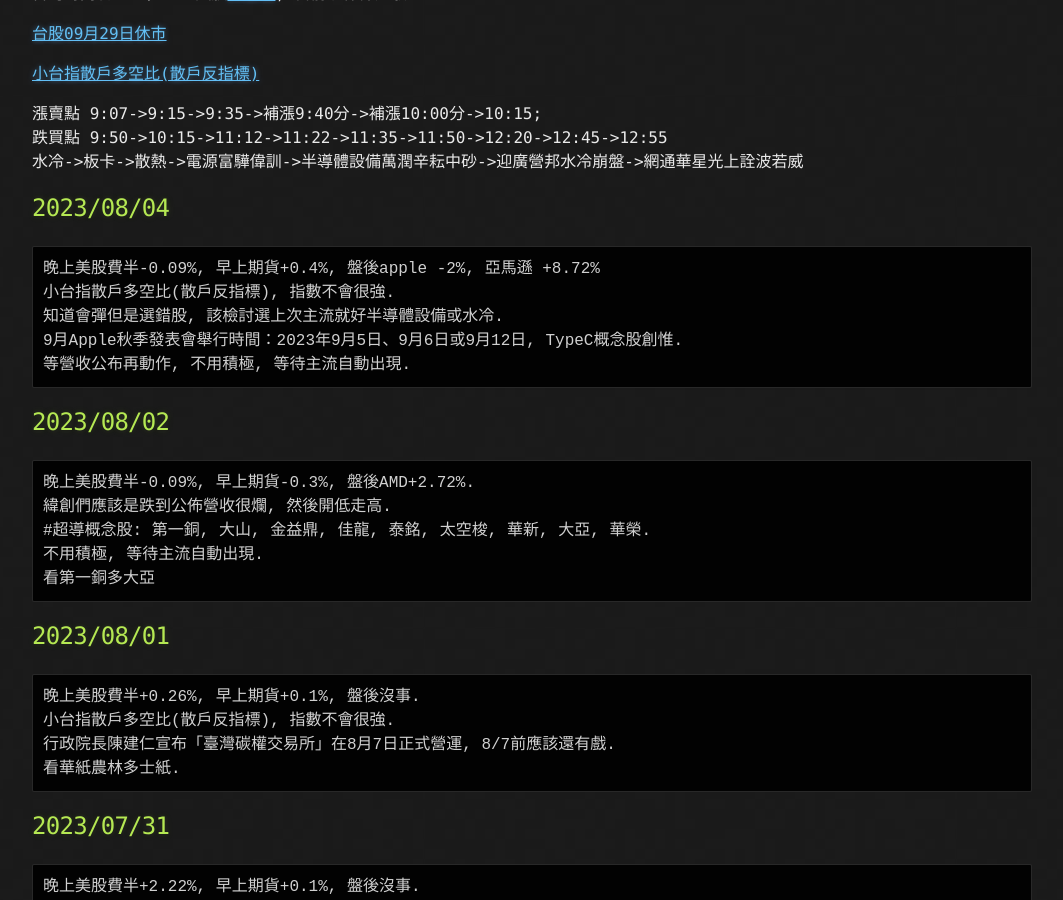
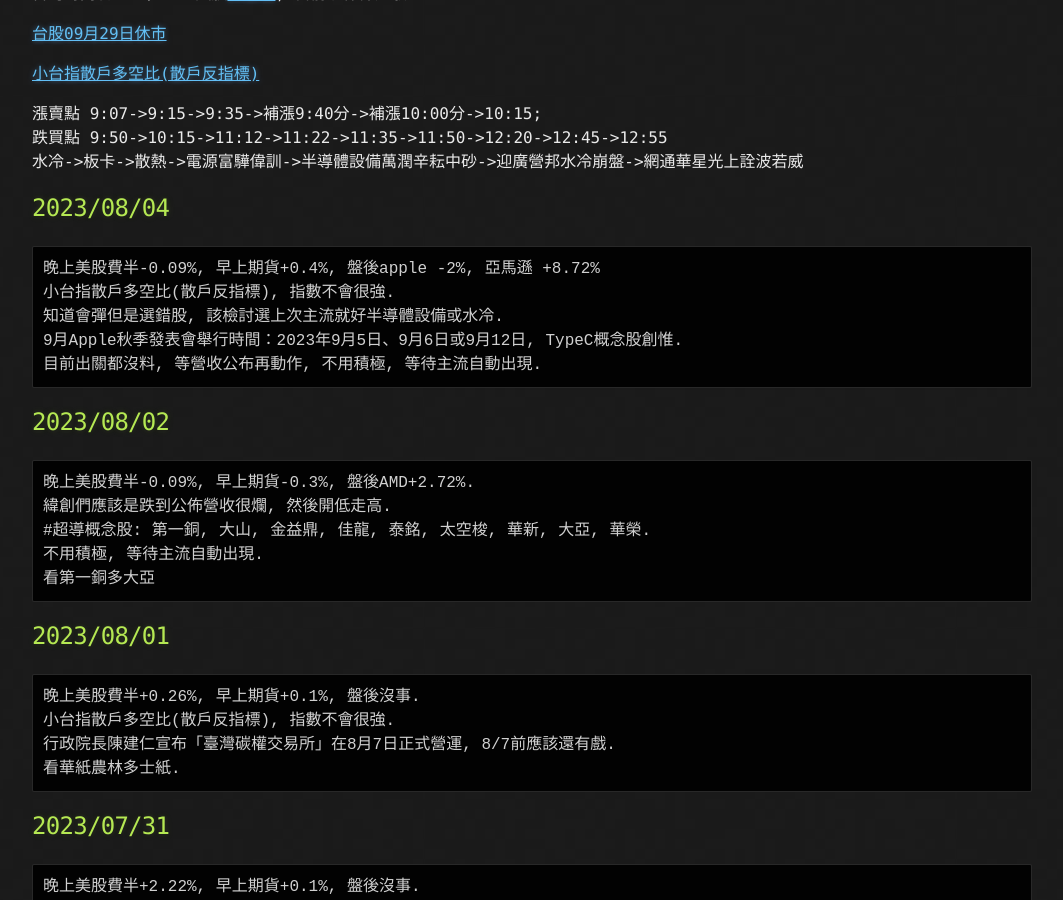
Before and after one commit to lepg5487/Stock_God, a Jekyll site: the page built from index.md, in a window 1280 px wide and 900 px high, scrolled down 436 px. Shown: the whole window, without its empty margins (108-1171 px from the left). Built offline with Jekyll 4.4.1, drawn with Linux system fonts in a browser that asks for light colours; our own code applies the rules of GitHub Pages for plain Markdown files.

Commit message:
Update index.md

````diff
--- a/index.md
+++ b/index.md
@@ -26,7 +26,7 @@ layout: testlayouts
 小台指散戶多空比(散戶反指標), 指數不會很強.
 知道會彈但是選錯股, 該檢討選上次主流就好半導體設備或水冷.
 9月Apple秋季發表會舉行時間：2023年9月5日、9月6日或9月12日, TypeC概念股創惟.
-等營收公布再動作, 不用積極, 等待主流自動出現.
+目前出關都沒料, 等營收公布再動作, 不用積極, 等待主流自動出現.
 ```
 
 ## 2023/08/02
````
